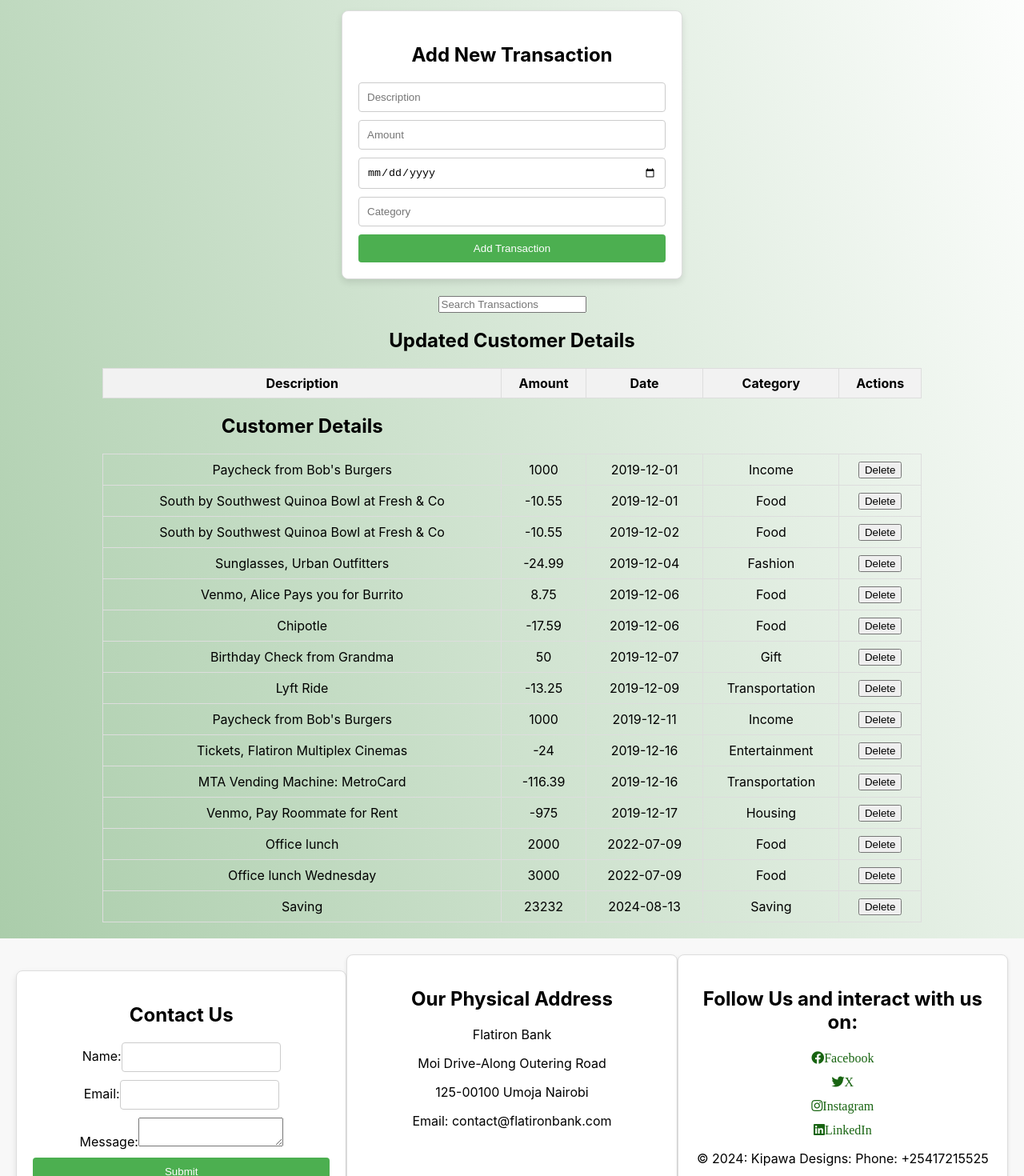
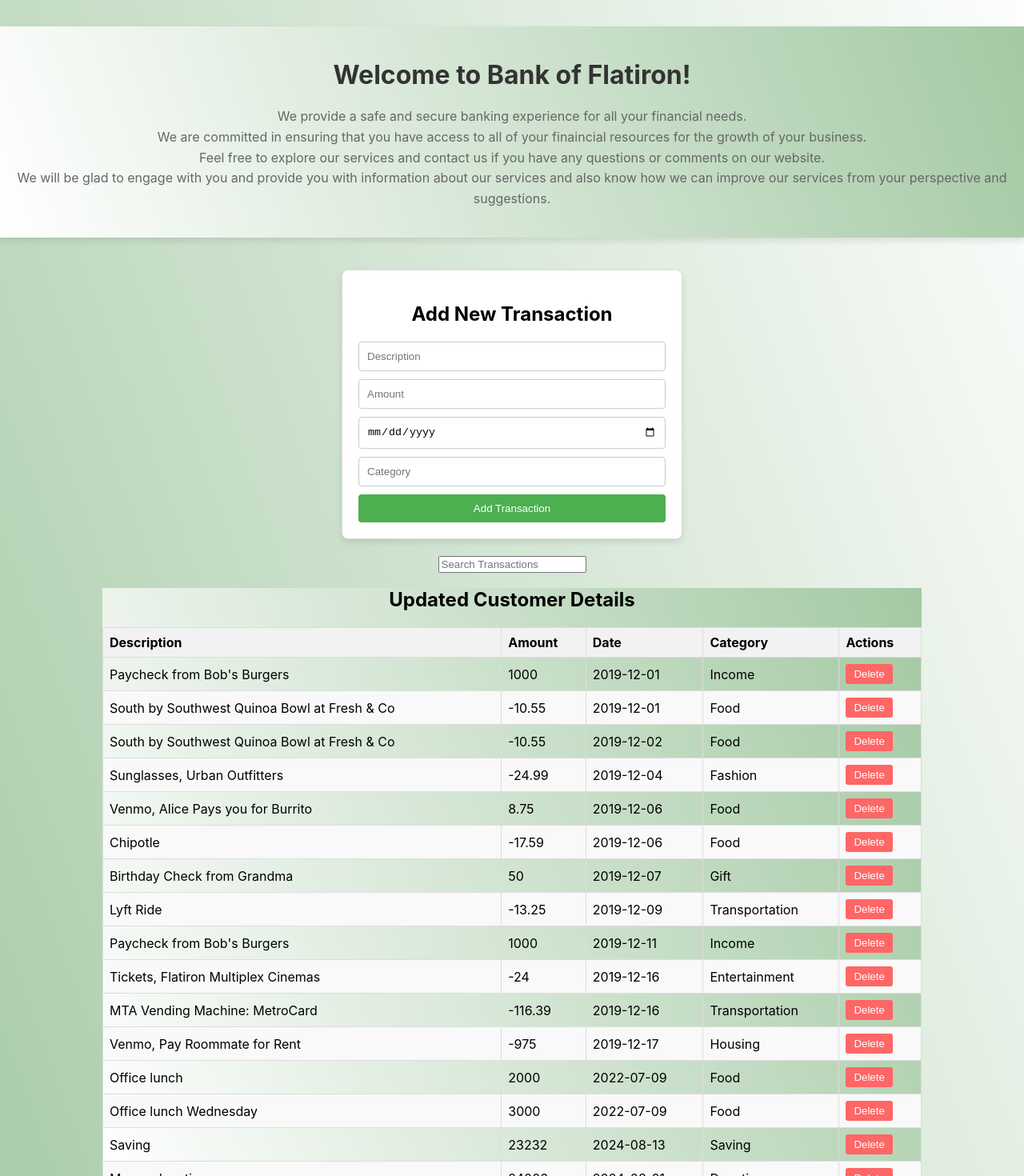
Before and after one commit to Kenedy4/bankofflatironapp, a React (Create React App) app: page / in a window 1280 px wide. Shown: the part 140-1610 px from the top of the page at 80% size. Built offline with nearby package versions, Linux system fonts and the light colour scheme; data requests are answered from the project's data file; a small style sheet from the web is missing.

Commit message:
Added css to all files and also homepage details

```diff
--- a/src/App.js
+++ b/src/App.js
@@ -1,29 +1,35 @@
 import React, { useState, useEffect } from "react";
 import Header from "./components/Header";
 import NavBar from "./components/NavBar";
+import Home from "./components/Home";
 import AddTransactionForm from "./components/AddTransactionForm";
 import TransactionTable from "./components/TransactionTable";
 import Footer from "./components/Footer";
 
+// App component
 function App() {
   const [transactions, setTransactions] = useState([]);
   const [searchTerm, setSearchTerm] = useState("");
+  const [loading, setLoading] = useState(true);
+  const [error, setError] = useState("");
 
   // Fetch transactions on mount
   useEffect(() => {
-    console.log("Fetching transactions...");
     fetch("http://localhost:8000/transactions")
       .then((response) => response.json())
       .then((data) => {
-        console.log("Fetched data:", data);
         setTransactions(data);
+        setLoading(false);
       })
-      .catch((error) => console.error("Error fetching data:", error));
+      .catch((error) => {
+        console.error("Error fetching data:", error);
+        setError("Failed to fetch transactions. Please try again later.");
+        setLoading(false);
+      });
   }, []);
 
   // Handle adding a new transaction
   const handleAddTransaction = (newTransaction) => {
-    console.log("Adding transaction:", newTransaction);
     fetch("http://localhost:8000/transactions", {
       method: "POST",
       headers: {
@@ -33,45 +39,43 @@ function App() {
     })
       .then((response) => response.json())
       .then((data) => {
-        console.log("Transaction added:", data);
         setTransactions((prevTransactions) => [...prevTransactions, data]);
         alert("Transaction Added Successfully");
       })
-      .catch((error) => console.error("Error adding transaction:", error));
+      .catch((error) => {
+        console.error("Error adding transaction:", error);
+        setError("Failed to add transaction. Please try again later.");
+      });
   };
 
   // Handle deleting a transaction
   const handleDeleteTransaction = (transactionId) => {
-    console.log("Deleting transaction:", transactionId);
     fetch(`http://localhost:8000/transactions/${transactionId}`, {
       method: "DELETE",
     })
       .then(() => {
-        console.log("Transaction deleted:", transactionId);
         setTransactions((prevTransactions) =>
           prevTransactions.filter(
             (transaction) => transaction.id !== transactionId
           )
         );
       })
-      .catch((error) => console.error("Error deleting transaction:", error));
+      .catch((error) => {
+        console.error("Error deleting transaction:", error);
+        setError("Failed to delete transaction. Please try again later.");
+      });
   };
 
   // Filter transactions based on search term
-  const filteredTransactions = transactions.filter((transaction) => {
-    const isMatch = transaction.description
-      .toLowerCase()
-      .includes(searchTerm.toLowerCase());
-    console.log(`Filtering: ${transaction.description} - Match: ${isMatch}`);
-    return isMatch;
-  });
-
-  console.log("Filtered Transactions:", filteredTransactions);
+  const filteredTransactions = transactions.filter((transaction) =>
+    transaction.description.toLowerCase().includes(searchTerm.toLowerCase())
+  );
 
   return (
     <div className="App">
       <Header />
       <NavBar />
+      <Home />
       <AddTransactionForm onAddTransaction={handleAddTransaction} />
       <br />
       <input
@@ -80,10 +84,16 @@ function App() {
         value={searchTerm}
         onChange={(e) => setSearchTerm(e.target.value)}
       />
-      <TransactionTable
-        transactions={filteredTransactions}
-        onDelete={handleDeleteTransaction}
-      />
+      {loading ? (
+        <p>Loading transactions...</p>
+      ) : error ? (
+        <p>{error}</p>
+      ) : (
+        <TransactionTable
+          transactions={filteredTransactions}
+          onDelete={handleDeleteTransaction}
+        />
+      )}
       <Footer />
     </div>
   );
--- a/src/components/AddTransactionForm.js
+++ b/src/components/AddTransactionForm.js
@@ -1,13 +1,16 @@
 import React, { useState } from "react";
 
+// AddTransactionForm component
 function AddTransactionForm({ onAddTransaction }) {
+  // State variables for the form inputs
   const [description, setDescription] = useState("");
   const [amount, setAmount] = useState("");
   const [date, setDate] = useState("");
   const [category, setCategory] = useState("");
-
+  // Handle form submission
   const handleSubmit = (e) => {
     e.preventDefault();
+    // Call the onAddTransaction function with the new transaction data
     onAddTransaction({
       id: Date.now(),
       description,
@@ -15,13 +18,13 @@ function AddTransactionForm({ onAddTransaction }) {
       date,
       category,
     });
-    alert("Transaction Added Successfully");
+    alert("Transaction Added Successfully"); //  Show a success alert
     setDescription("");
     setAmount("");
     setDate("");
     setCategory("");
   };
-
+  // Render the form with input fields and a submit button
   return (
     <div className="cardform">
       <h2>Add New Transaction</h2>
--- a/src/components/Footer.js
+++ b/src/components/Footer.js
@@ -29,7 +29,7 @@ const Footer = () => {
   };
 
   return (
-    <footer className="footer">
+    <footer className="footer" id="footer">
       <div className="cardform">
         <h2>Contact Us</h2>
         <form onSubmit={handleSubmit}>
--- /dev/null
+++ b/src/components/Home.js
@@ -0,0 +1,21 @@
+import React from "react";
+
+function Home(props) {
+  return (
+    <div className="home" id="home">
+      <h1>Welcome to Bank of Flatiron!</h1>
+      <p>
+        We provide a safe and secure banking experience for all your financial
+        needs. <br />
+        We are committed in ensuring that you have access to all of your
+        finaincial resources for the growth of your business. <br />
+        Feel free to explore our services and contact us if you have any
+        questions or comments on our website. <br />
+        We will be glad to engage with you and provide you with information
+        about our services and also know how we can improve our services from
+        your perspective and suggestions.
+      </p>
+    </div>
+  );
+}
+export default Home;
--- a/src/components/NavBar.js
+++ b/src/components/NavBar.js
@@ -8,15 +8,12 @@ const Navbar = ({ setNavbar }) => {
           <a href="#home">Home</a>
         </li>
         <li>
-          <a href="#about-us">About Us</a>
+          <a href="#home">About Us</a>
         </li>
         <li>
-          <a href="#contact-us">Contact Us</a>
+          <a href="#footer">Contact Us</a>
         </li>
       </ul>
-      {/* <div className="search-bar">
-        <input type="text" placeholder="Search..." />
-      </div> */}
     </nav>
   );
 };
--- a/src/components/TransactionTable.js
+++ b/src/components/TransactionTable.js
@@ -3,7 +3,8 @@ import React from "react";
 function TransactionTable({ transactions, onDelete }) {
   return (
     <div className="CustomerData">
-      <h2>Updated Customer Details</h2>
+      <div className="container">
+        <h2 id="data">Updated Customer Details</h2>
         <table>
           <thead>
             <tr>
@@ -15,7 +16,6 @@ function TransactionTable({ transactions, onDelete }) {
             </tr>
           </thead>
           <tbody>
-          <h2>Customer Details</h2>
             {transactions.map((transaction) => (
               <tr key={transaction.id}>
                 <td>{transaction.description}</td>
@@ -23,13 +23,16 @@ function TransactionTable({ transactions, onDelete }) {
                 <td>{transaction.date}</td>
                 <td>{transaction.category}</td>
                 <td>
-                <button onClick={() => onDelete(transaction.id)}>Delete</button>
+                  <button onClick={() => onDelete(transaction.id)}>
+                    Delete
+                  </button>
                 </td>
               </tr>
             ))}
           </tbody>
         </table>
       </div>
+    </div>
   );
 }
 
--- a/src/db.json
+++ b/src/db.json
@@ -104,6 +104,13 @@
       "amount": "23232",
       "date": "2024-08-13",
       "category": "Saving"
+    },
+    {
+      "id": 1722881399461,
+      "description": "Money donation",
+      "amount": "24000",
+      "date": "2024-08-21",
+      "category": "Donation"
     }
   ]
 }
--- a/src/index.css
+++ b/src/index.css
@@ -33,31 +33,72 @@ code {
   text-align: center;
 }
 
-.SearcBar {
-  margin: 20px 0;
-  padding: 10px;
-  border: 1px solid #cccccc;
-  border-radius: 4px;
+.home {
+  padding: 20px;
+
+  margin: 40px auto;
+  box-shadow: 0 4px 8px rgba(0, 0, 0, 0.1);
+  background: linear-gradient(70deg, #ffffff, #a4c9a4);
 }
 
-.SearcBar input[type="text"] {
-  padding: 5px;
-  width: 100%;
+.home h1 {
+  color: #333;
+  margin-bottom: 20px;
 }
 
-.SearcBar button {
-  padding: 5px 10px;
-  background-color: #4caf50;
-  color: #ffffff;
-  border: none;
-  border-radius: 4px;
-  cursor: pointer;
+.home p {
+  color: #666;
+  line-height: 1.6;
+}
+.container {
+  justify-content: center;
+  align-items: center;
+  background: linear-gradient(70deg, #ffffff, #a4c9a4);
+  flex-direction: column;
 }
 
-.SearcBar button:hover {
-  background-color: #1e3166;
+#data {
+  text-align: center;
+  margin-bottom: 20px;
 }
-/* AddTransactionForm.css */
+
+table {
+  width: 100%;
+  border-collapse: collapse;
+  margin: 20px 0;
+}
+
+th,
+td {
+  border: 1px solid #ddd;
+  padding: 8px;
+  text-align: left;
+}
+
+th {
+  background-color: #f2f2f2;
+}
+
+tr:nth-child(even) {
+  background-color: #f9f9f9;
+}
+
+tr:hover {
+  background-color: #ddd;
+}
+
+button {
+  background-color: #ff6666;
+  color: white;
+  border: none;
+  padding: 5px 10px;
+  cursor: pointer;
+  border-radius: 3px;
+}
+
+button:hover {
+  background-color: #5ba2b4;
+}
 .cardform {
   background-color: white;
   border: 1px solid #ddd;
@@ -92,13 +133,13 @@ form button {
 }
 
 form button:hover {
-  background-color: #45a049;
+  background-color: #7fa5c9;
 }
 
 .CustomerData {
   margin: 0 auto;
   width: 80%;
-  text-align: center;
+  text-align: justify;
   margin-top: 10px;
 }
 
```
Also changed, not shown: src/components/SearchBar.js (deleted, +0 -13 lines). Lines whose indentation alone changed are shown as unchanged.
